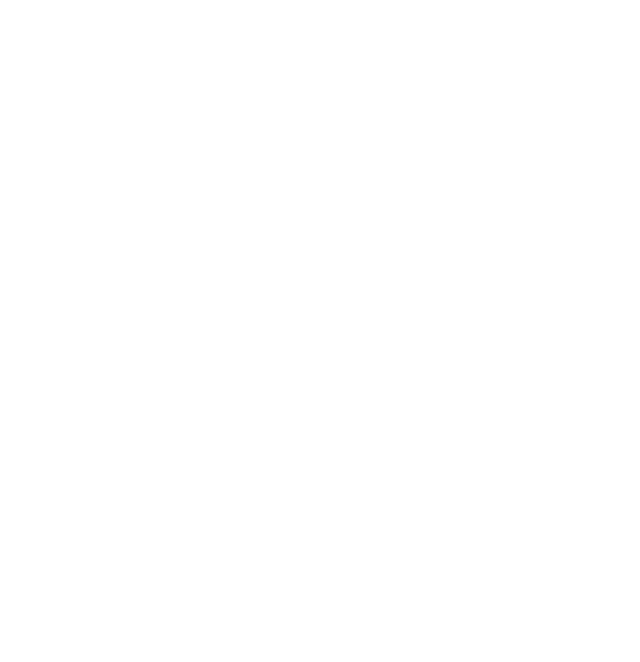
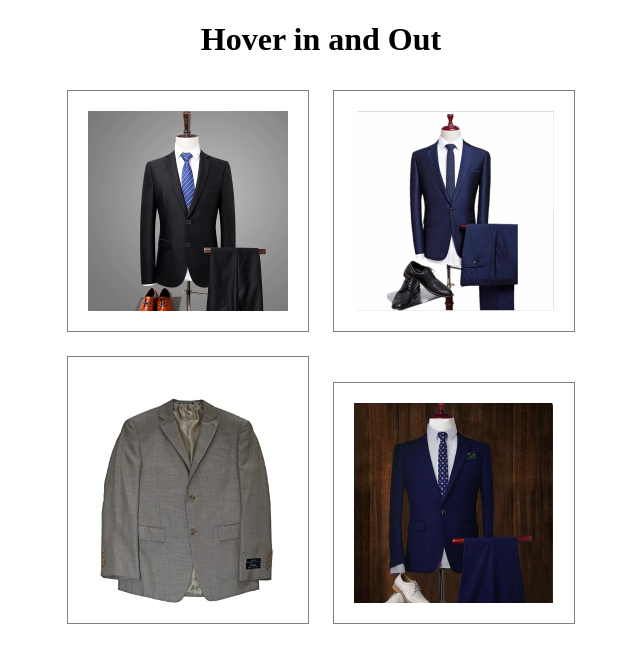
Before and after one commit to rashidjama/hover_in_and_out, a plain HTML site: page index.html in a window 1280 px wide. Shown: the whole page, without its empty margins (319-959 px from the left). Drawn offline with Linux system fonts and the light colour scheme.

Commit message:
added images

```diff
--- a/index.html
+++ b/index.html
@@ -4,8 +4,17 @@
   <meta charset="UTF-8">
   <meta name="viewport" content="width=device-width, initial-scale=1.0">
   <title>Hover In and Out</title>
+  <link rel="stylesheet" href="styles.css">
 </head>
 <body>
+  <div class="container">
+    <h1>Hover in and Out</h1>
+      <img src="./image/dress1.webp" alt="">
+      <img src="./image/dress2.jpg" alt="">
+      <img src="./image/dress3.jpg" alt="">
+      <img src="./image/dress4.webp" alt="">
+  </div>
 
+  <script src="main.js"></script>
 </body>
 </html>
--- a/styles.css
+++ b/styles.css
@@ -0,0 +1,12 @@
+.container {
+  width: 568px;
+  margin: 0 auto;
+  text-align: center;
+}
+.container img {
+  width: 200px;
+  height: auto;
+  border: 1px solid gray;
+  padding: 20px;
+  margin: 10px;
+}
```
Also changed, not shown: image/dress1.webp (added), image/dress2.jpg (added), image/dress3.jpg (added), image/dress4.webp (added).
